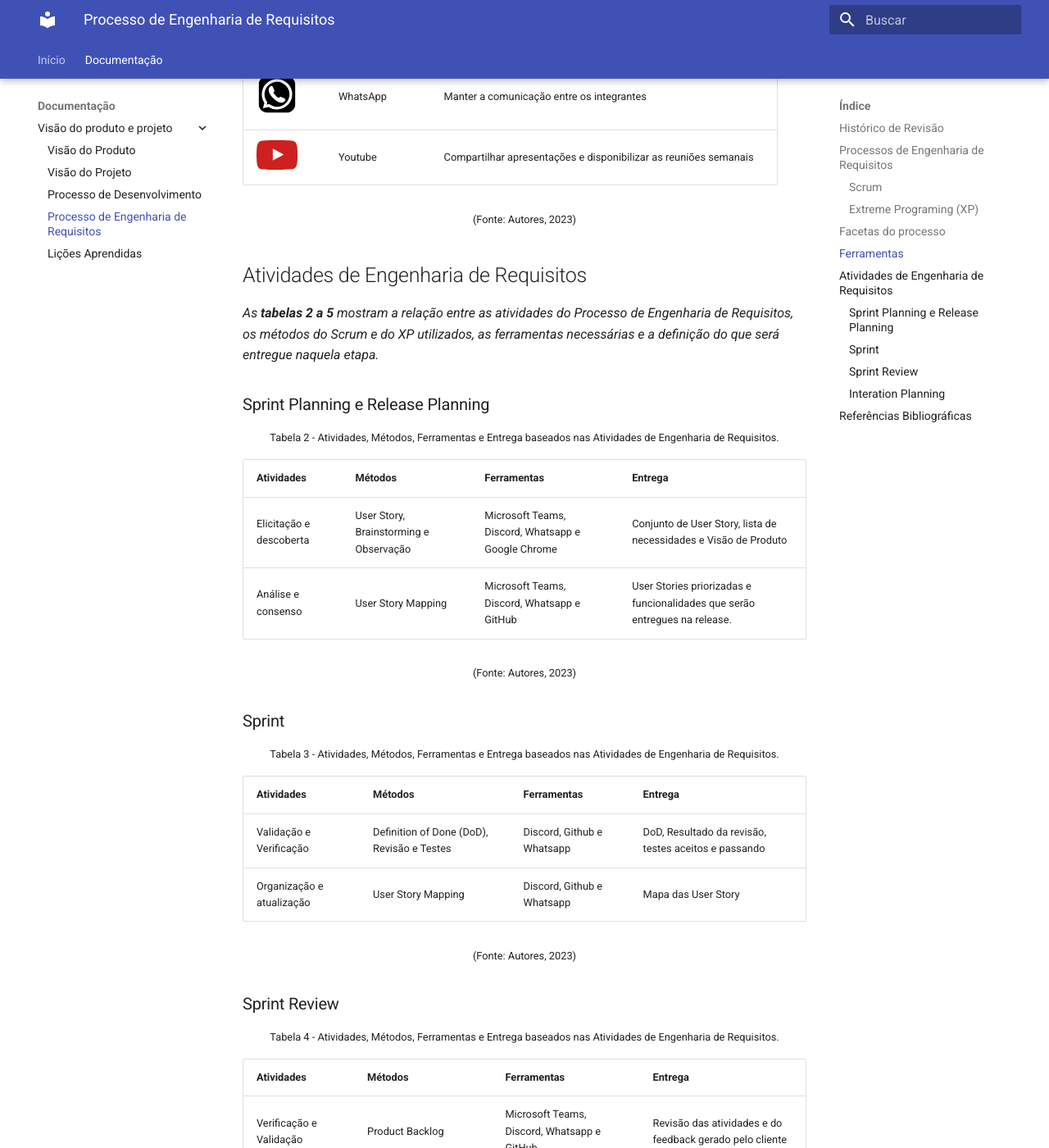
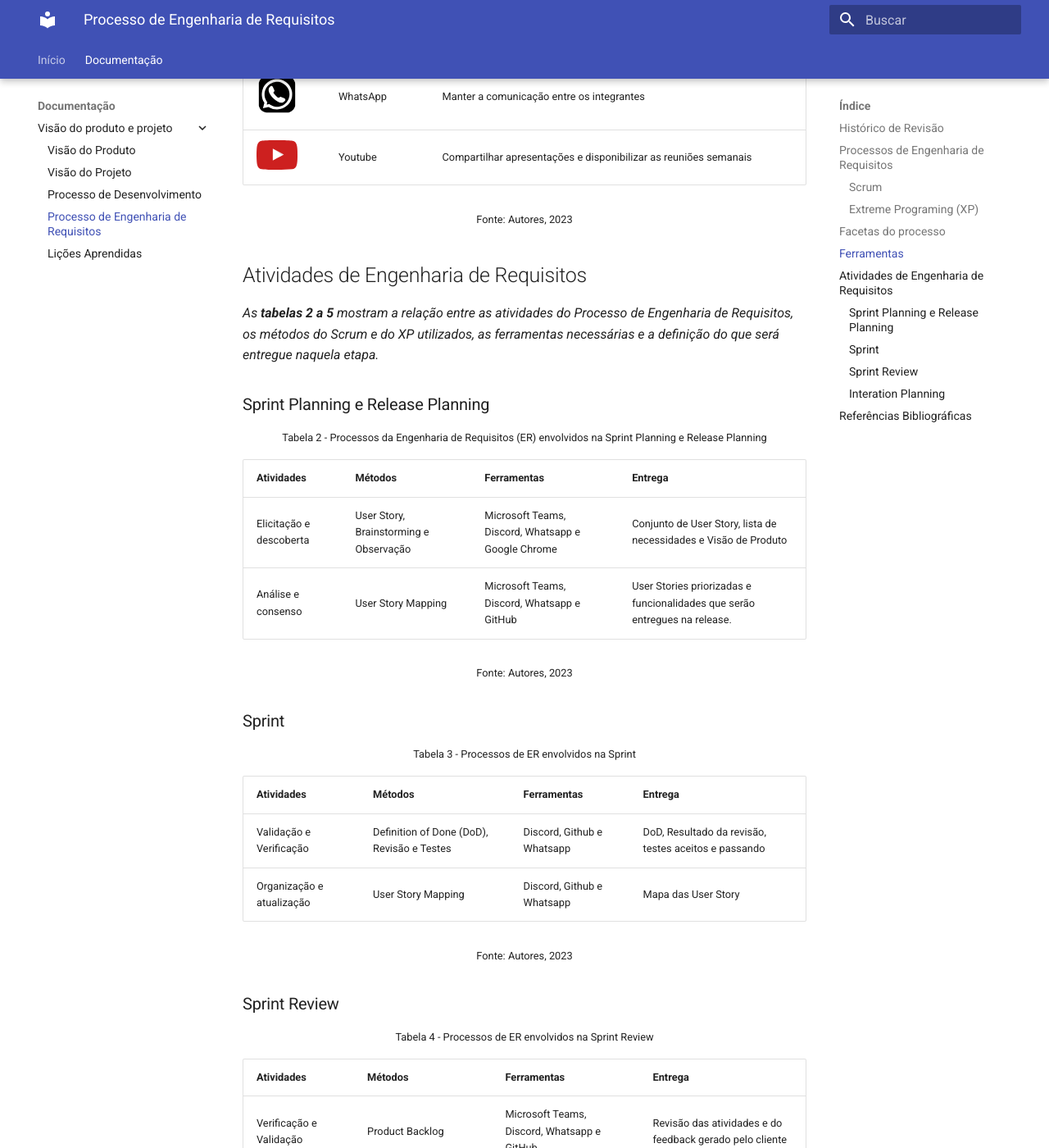
Before and after one commit to mdsreq-fga-unb/2023-2-BeachTennisCoordiMate, an MkDocs documentation site: the page built from docs/doc-visao/4.processo-requisitos.md, in a window 1280 px wide and 1400 px high, scrolled down 4127 px. Shown: the whole window at 82% size. Built offline with MkDocs 1.6.1 and Material for MkDocs 9.7.7, drawn with Linux system fonts in a browser that asks for light colours; nearby versions of some CDN libraries; some of the changed text lies outside the part shown.

Commit message:
ajuste da revisão do documento

```diff
--- a/docs/doc-visao/4.processo-requisitos.md
+++ b/docs/doc-visao/4.processo-requisitos.md
@@ -48,7 +48,7 @@
 
 ![Facetas Engenharia de Requisitos](../assets/facetas_ER.jpg)
 
-<p style="display: flex; justify-content: center; font-size: 0.8em">(Fonte: Handbook IREB CPRE Foundation Level, 2022)</p>
+<p style="display: flex; justify-content: center; font-size: 0.8em">Fonte: Handbook IREB CPRE Foundation Level, 2022</p>
 
 
 *A partir da descrição das facetas, é possível definir qual o melhor processo a ser utilizado no processo, sendo então escolhido o modelo Participativo, que engloba as facetas: iterativo, exploratório e cliente específico. Essa escolha foi baseada nos seguintes requisitos:*
@@ -67,14 +67,14 @@
 |---|---|---|
 | <img src="/assets/icones/discord.svg" width="40" height="40"> | Discord | Realizar as Sprints e Dailies |
 | <img src="/assets/icones/chrome.svg" width="40" height="40"> | Google Chrome | Ferramenta de pesquisa e estudos |
-| <img src="/assets/icones/github.svg" width="50" height="50">| Github | Armazenar os conteúdos no repositório da disciplina |
+| <img src="/assets/icones/github.svg" width="50" height="50">| Github e Gitpages | Armazenar e apresentar a documentação do projeto, bem como o código-fonte do produto |
 | <img src="/assets/icones/microsoft-teams.svg" width="50" height="50"> | Microsoft Teams | Realizar as reuniões semanais e gravar os vídeos das apresentações |
 | <img src="/assets/icones/mkdocs.svg" width="50" height="50"> | Mkdocs | Criação do template da github pages |
 | <img src="/assets/icones/visual-studio-code.svg" width="50" height="50"> | VSCode | Programação e edição da github pages |
 | <img src="/assets/icones/wpp.svg" width="50" height="50"> | WhatsApp | Manter a comunicação entre os integrantes |
 | <img src="/assets/icones/youtube.svg" width="50" height="50"> | Youtube | Compartilhar apresentações e disponibilizar as reuniões semanais |
 
-<p style="display: flex; justify-content: center; font-size: 0.8em">(Fonte: Autores, 2023)</p>
+<p style="display: flex; justify-content: center; font-size: 0.8em">Fonte: Autores, 2023</p>
 
 ## Atividades de Engenharia de Requisitos
 
@@ -84,47 +84,45 @@
 ### Sprint Planning e Release Planning
 
 
-<p style="display: flex; justify-content: center; font-size: 0.8em">Tabela 2 -  Atividades, Métodos, Ferramentas e Entrega baseados nas Atividades de Engenharia de Requisitos.</p>
+<p style="display: flex; justify-content: center; font-size: 0.8em">Tabela 2 -  Processos da Engenharia de Requisitos (ER) envolvidos na Sprint Planning e Release Planning</p>
 
 | Atividades | Métodos | Ferramentas | Entrega
 | --- | --- | --- | ---
 | Elicitação e descoberta | User Story, Brainstorming e Observação | Microsoft Teams, Discord, Whatsapp e Google Chrome | Conjunto de User Story, lista de necessidades e Visão de Produto
 | Análise e consenso | User Story Mapping | Microsoft Teams, Discord, Whatsapp e GitHub | User Stories priorizadas e funcionalidades que serão entregues na release.
 
-<p style="display: flex; justify-content: center; font-size: 0.8em">(Fonte: Autores, 2023)</p>
+<p style="display: flex; justify-content: center; font-size: 0.8em">Fonte: Autores, 2023</p>
 
 ### Sprint
 
-<p style="display: flex; justify-content: center; font-size: 0.8em">Tabela 3 -  Atividades, Métodos, Ferramentas e Entrega baseados nas Atividades de Engenharia de Requisitos.</p>
+<p style="display: flex; justify-content: center; font-size: 0.8em">Tabela 3 -  Processos de ER envolvidos na Sprint</p>
 
 | Atividades | Métodos | Ferramentas | Entrega
 | --- | --- | --- | ---
 | Validação e Verificação | Definition of Done (DoD), Revisão e Testes | Discord, Github e Whatsapp| DoD, Resultado da revisão, testes aceitos e passando
 | Organização e atualização | User Story Mapping | Discord, Github e Whatsapp| Mapa das User Story
 
-<p style="display: flex; justify-content: center; font-size: 0.8em">(Fonte: Autores, 2023)</p>
+<p style="display: flex; justify-content: center; font-size: 0.8em">Fonte: Autores, 2023</p>
 
 ### Sprint Review
 
-<p style="display: flex; justify-content: center; font-size: 0.8em">Tabela 4 -  Atividades, Métodos, Ferramentas e Entrega baseados nas Atividades de Engenharia de Requisitos.</p>
+<p style="display: flex; justify-content: center; font-size: 0.8em">Tabela 4 -  Processos de ER envolvidos na Sprint Review</p>
 
 | Atividades | Métodos | Ferramentas | Entrega
 | --- | --- | --- | ---
 | Verificação e Validação | Product Backlog | Microsoft Teams, Discord, Whatsapp e GitHub | Revisão das atividades e do feedback gerado pelo cliente
 | Organização e atualização | Definition of Done (DoD), Revisão e Testes | Discord, Github e Whatsapp| DoD, Resultado da revisão, testes aceitos e passando
-<p style="display: flex; justify-content: center; font-size: 0.8em">(Fonte: Autores, 2023)</p>
+<p style="display: flex; justify-content: center; font-size: 0.8em">Fonte: Autores, 2023</p>
 
 ### Interation Planning
 
-<p style="display: flex; justify-content: center; font-size: 0.8em">Tabela 5 -  Atividades, Métodos, Ferramentas e Entrega baseados nas Atividades de Engenharia de Requisitos.</p>
+<p style="display: flex; justify-content: center; font-size: 0.8em">Tabela 5 -  Processos de ER envolvidos na Interation Planning</p>
 
 | Atividades | Métodos | Ferramentas | Entrega
 | --- | --- | --- | ---
 | Elicitação de Requisitos | Entrevistas com o Cliente, Revisão de Documentação Existente | Microsoft Teams, Discord, Whatsapp | Lista de Requisitos Priorizados para a Iteração |
 
-<p style="display: flex; justify-content: center; font-size: 0.8em">(Fonte: Autores, 2023)</p>
-
-
+<p style="display: flex; justify-content: center; font-size: 0.8em">Fonte: Autores, 2023</p>
 
 
 ## Referências Bibliográficas
```
Also changed, not shown: other parts of docs/doc-visao/4.processo-requisitos.md (+1 -1 lines).
